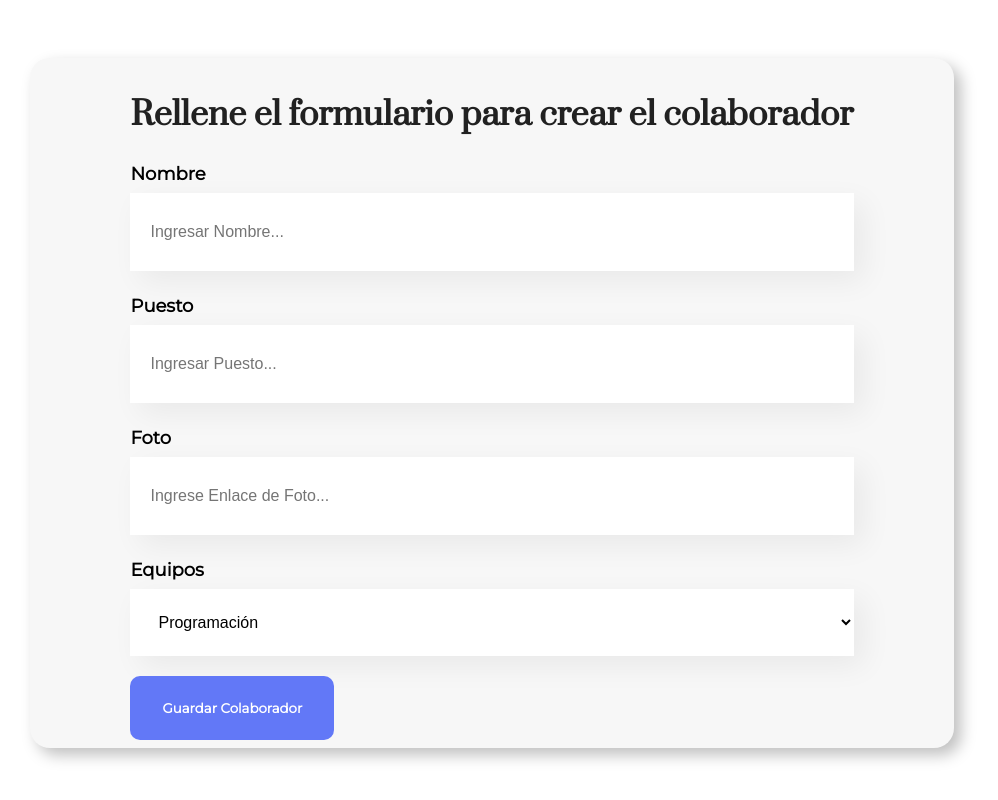
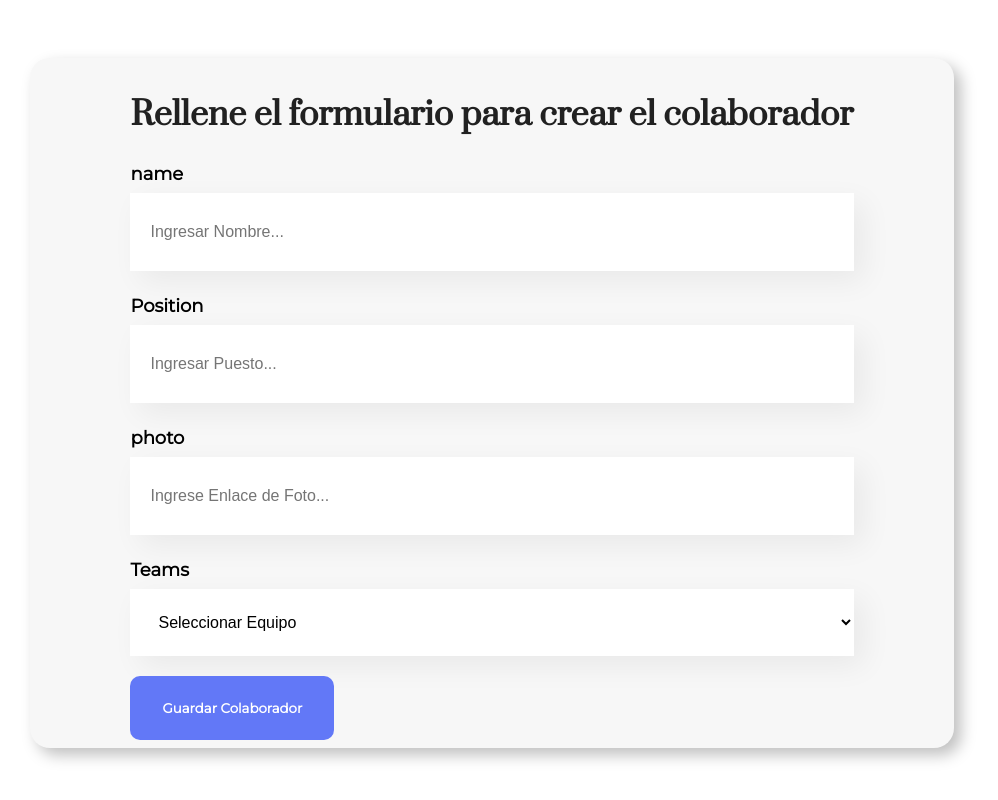
Before and after one commit to sebas-777/React-desarrollando-con-JavaScript, a React (Create React App) app in the folder org/: page / in a window 1280 px wide. Shown: the part 522-1322 px from the top of the page, without its empty margins (148-1146 px from the left). Built offline with nearby package versions, Linux system fonts and the light colour scheme.

Commit message:
[sc] components FillText,Form,ListOptions

```diff
--- a/org/src/components/FillText/index.js
+++ b/org/src/components/FillText/index.js
@@ -1,14 +1,24 @@
+import { useState } from 'react';
 import './FillText.css'
 
 const FillText = (props) =>{
-    console.log('datos:',props);
+     const[Value,setValue] = useState("");
+
     const placeHolderModificado = `${props.placeholder}...`;
+
+    const HandlerChange =(e) =>{
+
+        props.setValue(e.target.value);
+    }
+
     return <div className ="fill-text">
         <label htmlFor="">{props.title}</label>
         <input
         type="text"
         placeholder={placeHolderModificado}
         required={props.required}
+        value={props.value}
+        onChange={HandlerChange}
 
         />
     </div>
--- a/org/src/components/Form/Form.js
+++ b/org/src/components/Form/Form.js
@@ -1,3 +1,4 @@
+import { useState } from "react";
 import Button from "../Button";
 import FillText from "../FillText";
 import ListOptions from "../ListOptions";
@@ -5,30 +6,51 @@ import "./Form.css"
 
 const Form = () =>{
 
+    const[name,setName] = useState("");
+    const[position,setPosition] = useState("");
+    const[photo,setPhoto] = useState("");
+    const[team,setTeam] = useState("")
+
     const HanderSend = (e) =>{
         e.preventDefault();
+        let dateSend = {
+            name,
+            position,
+            photo,
+            team
+        }
         console.log('Manejar el envio',e);
+        console.log('dateSend',dateSend);
     }
 
     return<section className = "form">
         <form onSubmit={HanderSend}>
             <h2>Rellene el formulario para crear el colaborador</h2>
             <FillText
-            title='Nombre'
+            title='name'
             placeholder='Ingresar Nombre'
             required
+            value={name}
+            setValue={setName}
             />
             <FillText
-            title='Puesto'
+            title='Position'
             placeholder='Ingresar Puesto'
             required
+            value={position}
+            setValue={setPosition}
              />
             <FillText
-            title='Foto'
+            title='photo'
             placeholder='Ingrese Enlace de Foto'
             required
+            value={photo}
+            setPhoto={setPhoto}
             />
-            <ListOptions/>
+            <ListOptions
+             value={team}
+             setTeam={setTeam}
+            />
             <Button>Guardar Colaborador</Button>
         </form>
     </section>
--- a/org/src/components/ListOptions/index.js
+++ b/org/src/components/ListOptions/index.js
@@ -1,7 +1,7 @@
 import "./ListOptions.css";
 
 
-const ListOptions = () =>{
+const ListOptions = (props) =>{
 
     // Metodo map ->arreglo.map((equipo,index) =>{
     //     return <option></option>
@@ -16,10 +16,20 @@ const ListOptions = () =>{
         "Móvil",
         "Innovación y Gestión"
     ]
+
+    const HandlerChange = (e) =>{
+        props.setTeam(e.target.value)
+    }
     return <div className="list-options">
-        <label>Equipos</label>
-    <select >
-       {teams.map((teams,index)=><option key={index}>{teams}</option>)}
+        <label>Teams</label>
+    <select
+    value={props.value}
+    onChange={HandlerChange}
+    >
+        <option value="" disabled defaultValue="" hidden>Seleccionar Equipo</option>
+       {teams.map((teams,index)=><option key={index} value={teams}>{teams}
+
+       </option>)}
     </select>
     </div>
 }
```
